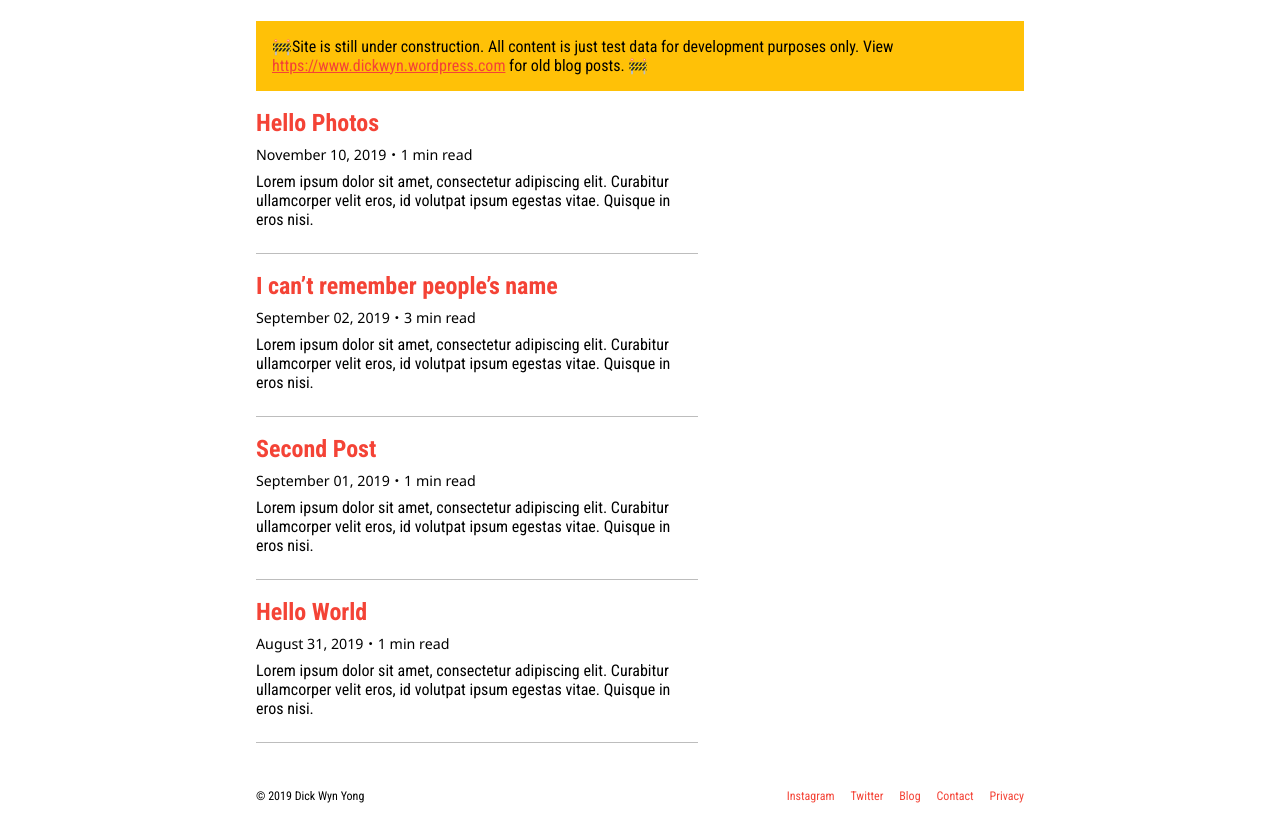
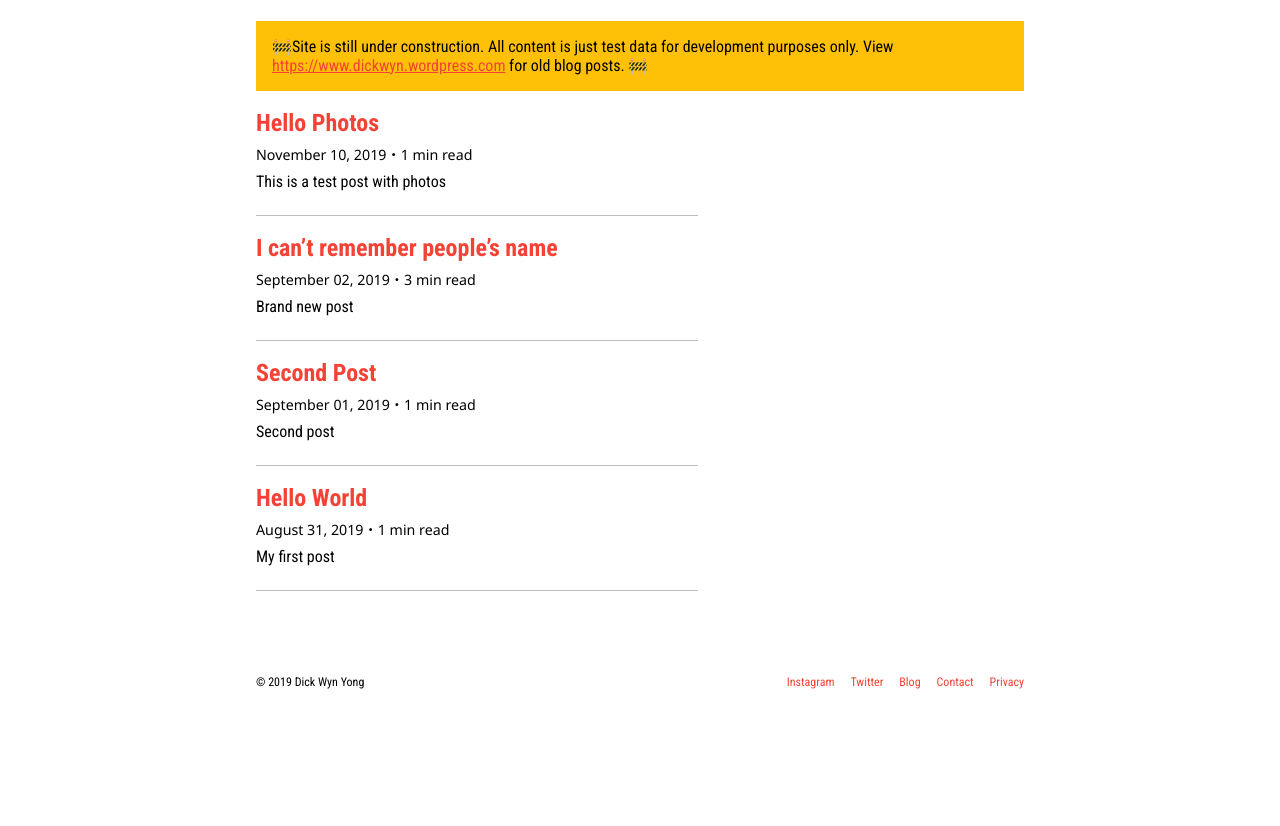
Before and after one commit to dickwyn/blog, a Gatsby site: page / in a window 1280 px wide. Shown: the part 88-914 px from the top of the page. After the commit the page ends 800 px from the top, so only its background shows below. Built offline with nearby package versions, Linux system fonts and the light colour scheme; Gatsby itself is replaced by a stand-in of ours.

Commit message:
(feat) display post description in post preview

```diff
--- a/src/components/PostPreview.js
+++ b/src/components/PostPreview.js
@@ -10,10 +10,7 @@ const PostPreview = ({ post }) => (
     <p className="subtitle">
       {post.date}・{post.timeToRead} min read
     </p>
-    <p>
-      Lorem ipsum dolor sit amet, consectetur adipiscing elit. Curabitur ullamcorper velit eros, id
-      volutpat ipsum egestas vitae. Quisque in eros nisi.
-    </p>
+    <p>{post.description}</p>
   </div>
 );
 
@@ -21,6 +18,7 @@ PostPreview.propTypes = {
   post: PropTypes.shape({
     title: PropTypes.string.isRequired,
     date: PropTypes.string.isRequired,
+    description: PropTypes.string.isRequired,
     slug: PropTypes.string.isRequired,
     timeToRead: PropTypes.number.isRequired,
   }).isRequired,
--- a/src/hooks/get-posts.js
+++ b/src/hooks/get-posts.js
@@ -11,6 +11,7 @@ const getPosts = () => {
           frontmatter {
             title
             date(formatString: "MMMM DD, YYYY")
+            description
           }
           timeToRead
         }
@@ -22,6 +23,7 @@ const getPosts = () => {
     slug: post.fields.slug,
     title: post.frontmatter.title,
     date: post.frontmatter.date,
+    description: post.frontmatter.description,
     timeToRead: post.timeToRead,
   }));
 };
```
